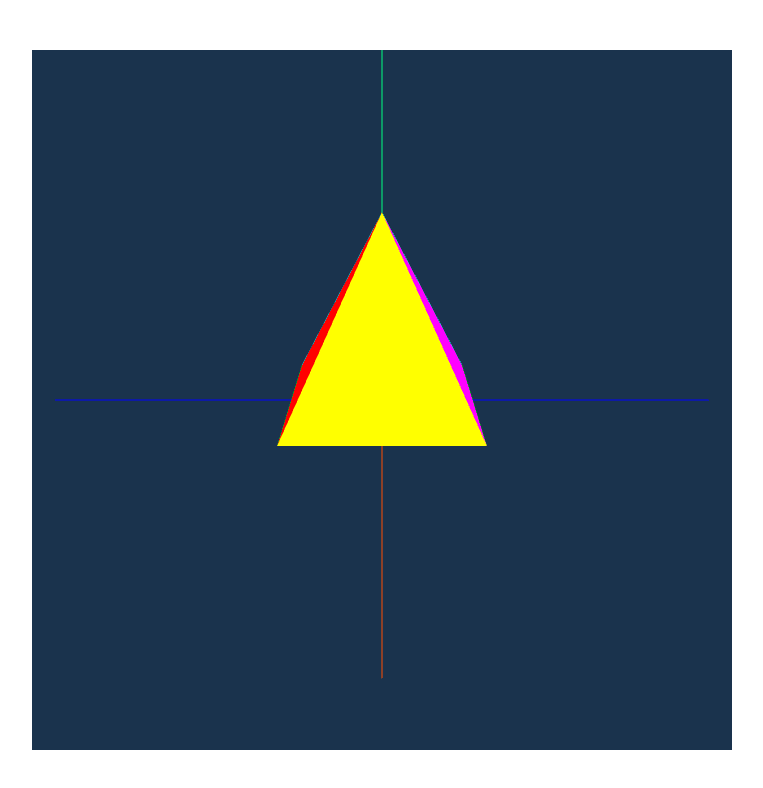
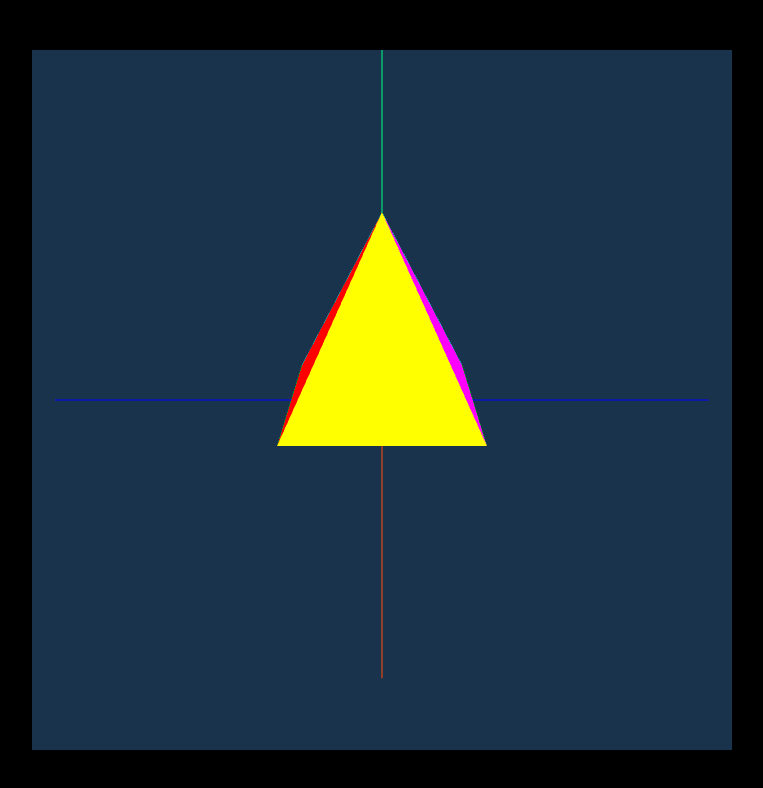
Before and after one commit to phoibe777/phoibe777.github.io, a plain HTML site: page hw05/index.html in a window 1280 px wide. Shown: the whole page, without its empty margins (258-1021 px from the left). Drawn offline with Linux system fonts and the light colour scheme.

Commit message:
Update index.html

```diff
--- a/hw05/index.html
+++ b/hw05/index.html
@@ -10,9 +10,10 @@
         }
     </style>
 </head>
-<body style="display: flex; justify-content: center; align-items: center; height: 100vh; margin: 0; overflow: hidden;">
+<body style="display: flex; justify-content: center; align-items: center; height: 100vh; margin: 0; overflow: hidden; background-color: black;">
     <canvas id="glCanvas"></canvas>
     <script src="gl-matrix-min.js"></script>
     <script type="module" src="hw05.js"></script>
 </body>
+
 </html>
```
